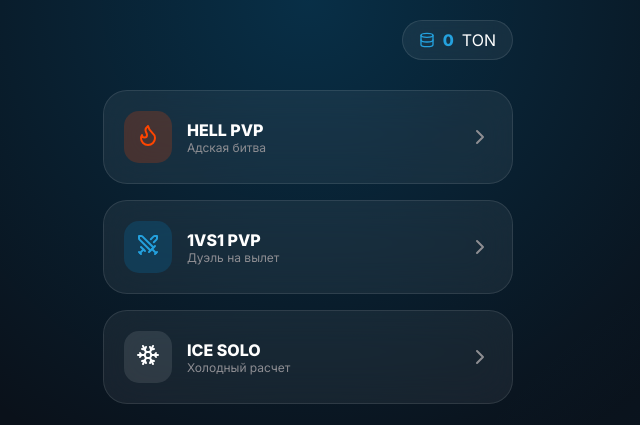
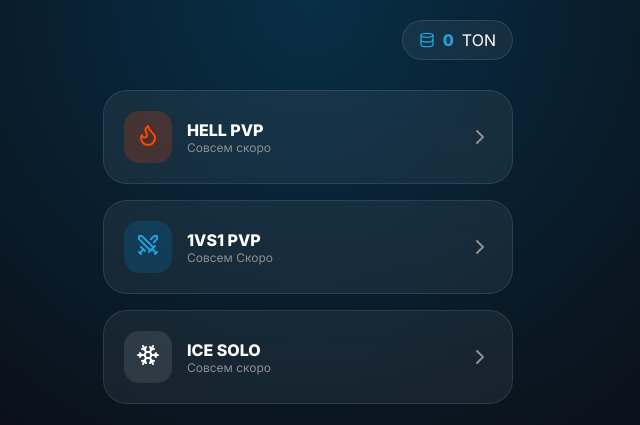
Before and after one commit to xooron/HenoBot, a plain HTML site: page index.html in a window 1280 px wide. Shown: the top 425 px of the page, 332-972 px from the left. Drawn offline with nearby package versions, Linux system fonts and the light colour scheme.

Commit message:
Update index.html

```diff
--- a/index.html
+++ b/index.html
@@ -220,7 +220,7 @@
                     </div>
                     <div style="flex: 1;">
                         <h3 style="font-size: 16px; font-weight: 800;">HELL PVP</h3>
-                        <p style="font-size: 12px; color: var(--text-dim);">Адская битва</p>
+                        <p style="font-size: 12px; color: var(--text-dim);">Совсем скоро</p>
                     </div>
                     <i data-lucide="chevron-right" style="color: var(--text-dim)"></i>
                 </div>
@@ -231,7 +231,7 @@
                     </div>
                     <div style="flex: 1;">
                         <h3 style="font-size: 16px; font-weight: 800;">1VS1 PVP</h3>
-                        <p style="font-size: 12px; color: var(--text-dim);">Дуэль на вылет</p>
+                        <p style="font-size: 12px; color: var(--text-dim);">Совсем Скоро</p>
                     </div>
                     <i data-lucide="chevron-right" style="color: var(--text-dim)"></i>
                 </div>
@@ -242,7 +242,7 @@
                     </div>
                     <div style="flex: 1;">
                         <h3 style="font-size: 16px; font-weight: 800;">ICE SOLO</h3>
-                        <p style="font-size: 12px; color: var(--text-dim);">Холодный расчет</p>
+                        <p style="font-size: 12px; color: var(--text-dim);">Совсем скоро</p>
                     </div>
                     <i data-lucide="chevron-right" style="color: var(--text-dim)"></i>
                 </div>
@@ -387,4 +387,5 @@
         function connectWallet() { alert("Кошелек подключается..."); }
     </script>
 </body>
+
 </html>
```
